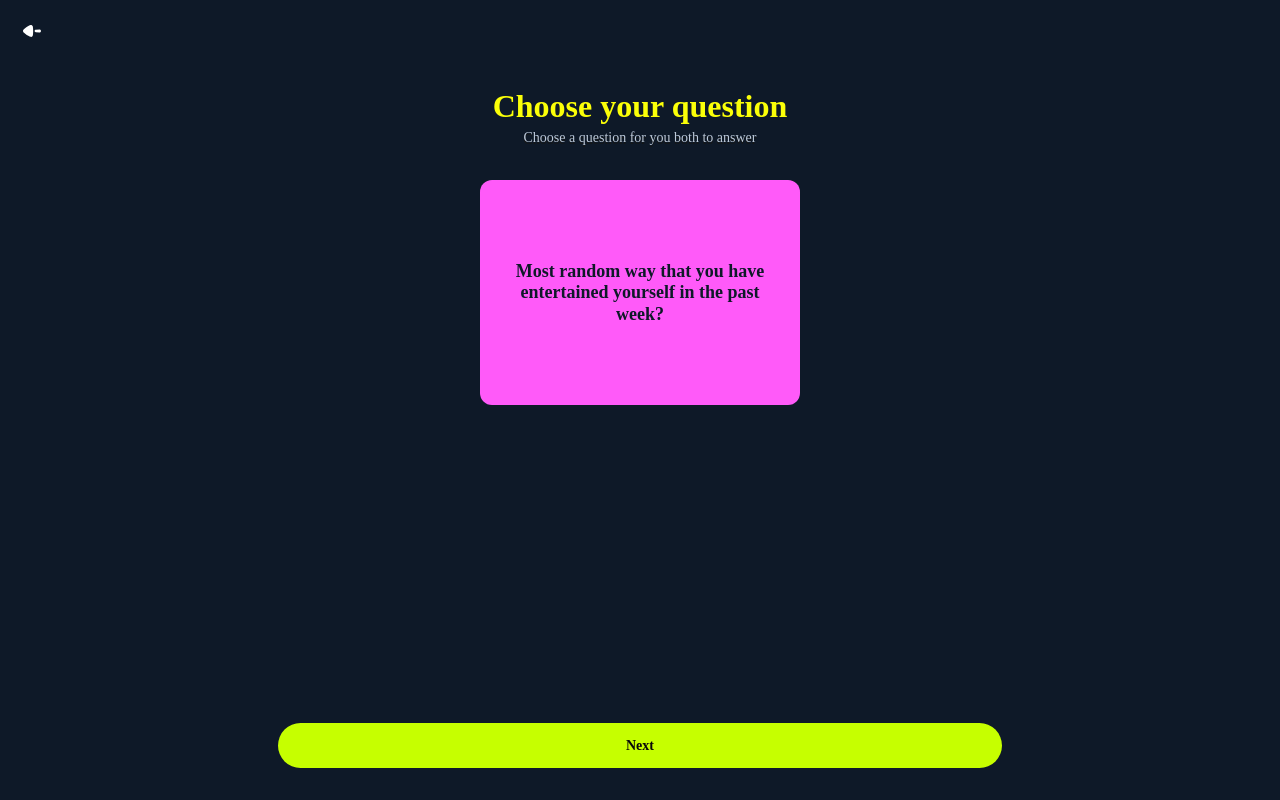
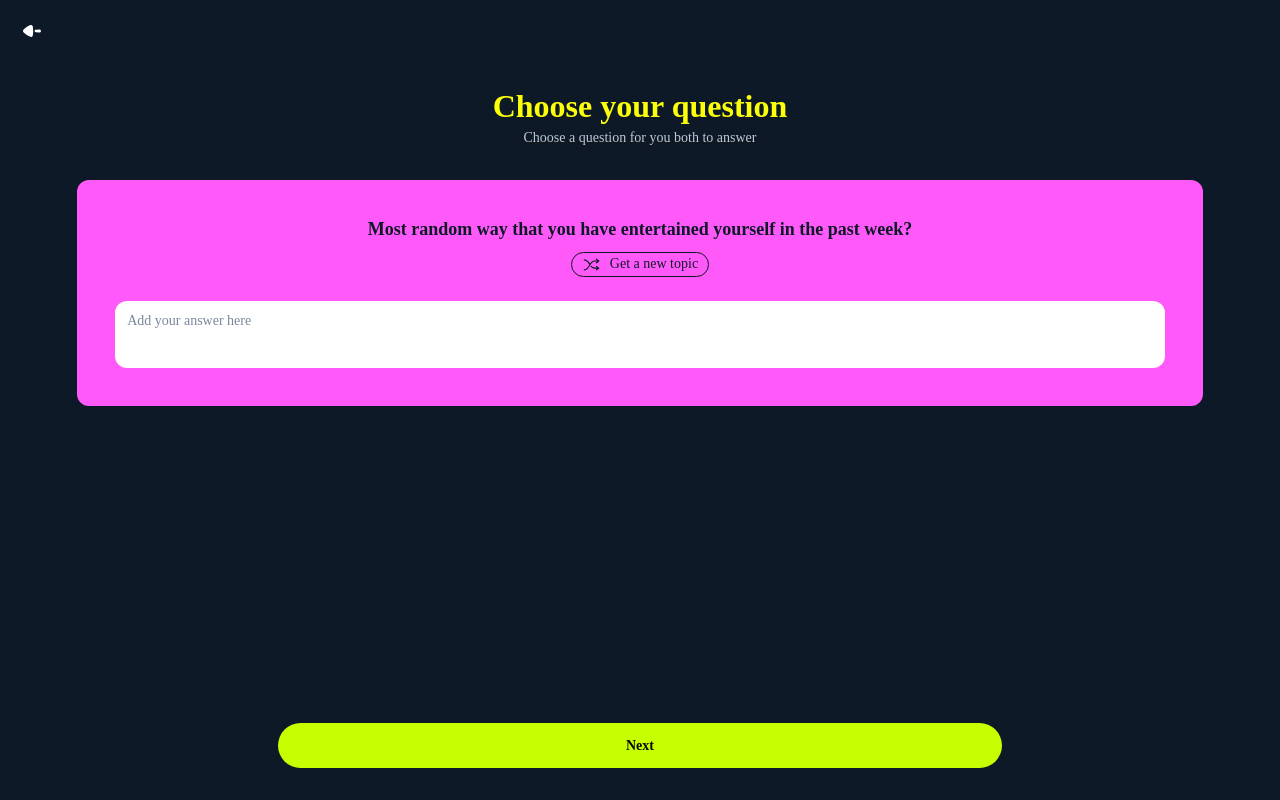
Before and after one commit to Abhirajkar27/Act_DC, a React (Create React App) app: page / in a window 1280 px wide. Both pictures are taken after a click on the button "Start". Built offline with nearby package versions, Linux system fonts and the light colour scheme.

Commit message:
starting activity mainpage

```diff
--- a/src/Pages/MainPage/DCMain.css
+++ b/src/Pages/MainPage/DCMain.css
@@ -54,10 +54,11 @@
 
 .ques_ans_container_DC {
   display: flex;
+  flex-direction: column;
   justify-content: center;
   align-items: center;
-  width: 20rem;
-  height: 14.0625rem;
+  width: 88vw;
+  height: 28.17vh;
   flex-shrink: 0;
   margin-top: 4.2vh;
   border-radius: var(--large, 0.75rem);
@@ -65,15 +66,71 @@
 }
 .ques_DC {
   color: var(--Dark-Dark--100, #0e1928);
-  width: 18.2rem;
+  /* width: 18.2rem; */
+  width: 70vw;
+  margin-bottom: 0.5vh;
   text-align: center;
   font-feature-settings: "liga" off, "clig" off;
   font-family: Gilroy;
   font-size: 1.125rem;
   font-style: normal;
   font-weight: 700;
-  line-height: 120%; /* 1.35rem */
+  line-height: 120%;
 }
+
+.newSelectbtn_DC {
+  display: inline-flex;
+  padding: 2px 10px;
+  align-items: center;
+  gap: 9px;
+  border-radius: 50px;
+  border: 1px solid var(--Neutral-Light, #0e1928);
+  margin-top: 0.5rem;
+}
+
+.newSelectIcon_DC {
+  width: 19px;
+  height: 19px;
+}
+.newSelectText_DC {
+  color: var(--Neutral-Light, #0e1928);
+  text-align: center;
+  font-feature-settings: "clig" off, "liga" off;
+  font-family: Gilroy;
+  font-size: 14px;
+  font-style: normal;
+  font-weight: 400;
+  line-height: 120%;
+}
+
+.ans_area_DC {
+  width: 82vw;
+  height: 8.3vh;
+  flex-shrink: 0;
+  margin-top: 3vh;
+  box-sizing: border-box;
+  padding: 0.75rem;
+  border-radius: var(--large, 0.75rem);
+  background: var(--Light-Light--100, #fff);
+  border: none;
+}
+.ans_area_DC::placeholder {
+  color: var(--Dark-Dark--50, #79889d);
+  font-feature-settings: "liga" off, "clig" off;
+  font-family: Gilroy;
+  font-size: 0.875rem;
+  font-style: normal;
+  font-weight: 400;
+  line-height: 120%; /* 1.05rem */
+}
+.ans_area_DC:focus {
+  border-radius: var(--large, 0.75rem);
+  border: 1px solid var(--Dark-Dark--100, #0e1928);
+  background: var(--Light-Light--100, #fff);
+  box-shadow: 0px 2px 0px 0px #000;
+  outline: none;
+}
+
 .nxtbtntp_DC {
   display: flex;
   width: 56.5vw;
--- a/src/Pages/MainPage/DCMain.jsx
+++ b/src/Pages/MainPage/DCMain.jsx
@@ -17,6 +17,14 @@ const DCMain = (props) => {
             <div className='msgSubheading_DC'><span>Choose a question for you both to answer</span></div>
             <div className="ques_ans_container_DC">
                 <span className='ques_DC'>Most random way that you have entertained yourself in the past week?</span>
+             <div className='newSelectbtn_DC'>
+                <svg className='newSelectIcon_DC' xmlns="http://www.w3.org/2000/svg" width="19" height="19" viewBox="0 0 19 19" fill="none">
+                    <path d="M14.7926 10.9428C14.6684 10.8788 14.5256 10.8608 14.3893 10.8917C14.2531 10.9227 14.1321 11.0007 14.0477 11.1121C13.9633 11.2234 13.9209 11.361 13.9279 11.5005C13.9349 11.64 13.9909 11.7726 14.086 11.875L14.9529 12.5221H12.7798C12.1799 12.5163 11.5889 12.3768 11.0497 12.1139C10.5105 11.851 10.0366 11.4712 9.66259 11.0021C9.60918 10.9448 9.54501 10.8986 9.47373 10.8661C9.40245 10.8336 9.32547 10.8154 9.24718 10.8127C9.08906 10.8071 8.93521 10.8646 8.81947 10.9725C8.70373 11.0803 8.63558 11.2298 8.63001 11.3879C8.62444 11.546 8.68191 11.6998 8.78978 11.8156C9.27447 12.4187 9.88961 12.9041 10.5889 13.2353C11.2883 13.5664 12.0536 13.7347 12.8273 13.7275H14.9529L14.086 14.3746C13.9733 14.4729 13.9018 14.61 13.8858 14.7587C13.8698 14.9074 13.9105 15.0566 13.9997 15.1766C14.089 15.2966 14.2202 15.3785 14.3672 15.4059C14.5141 15.4334 14.6661 15.4043 14.7926 15.3246L17.1023 13.6087C17.176 13.5534 17.2359 13.4817 17.2771 13.3992C17.3183 13.3168 17.3398 13.2259 17.3398 13.1337C17.3398 13.0415 17.3183 12.9506 17.2771 12.8682C17.2359 12.7857 17.176 12.714 17.1023 12.6587L14.7926 10.9428Z" fill="#0E1928" />
+                    <path d="M12.7307 6.57347C12.7617 6.56456 12.7947 6.56456 12.8257 6.57347H15.0404L14.0666 7.34534C13.943 7.44298 13.8633 7.58572 13.8449 7.74216C13.8265 7.89861 13.871 8.05595 13.9687 8.17956C14.0663 8.30318 14.2091 8.38295 14.3655 8.40132C14.5219 8.41969 14.6793 8.37516 14.8029 8.27753L17.1126 6.44284C17.1819 6.38721 17.2379 6.31671 17.2764 6.23655C17.3148 6.15639 17.3348 6.06862 17.3348 5.97972C17.3348 5.89081 17.3148 5.80304 17.2764 5.72288C17.2379 5.64273 17.1819 5.57223 17.1126 5.51659L14.8029 3.68191C14.6793 3.58427 14.5219 3.53975 14.3655 3.55812C14.2091 3.57649 14.0663 3.65626 13.9687 3.77987C13.871 3.90349 13.8265 4.06083 13.8449 4.21727C13.8633 4.37372 13.943 4.51646 14.0666 4.61409L15.0404 5.38597H12.8257C10.5279 5.33847 9.06133 6.84066 7.93321 8.56253C6.63883 6.53191 5.15446 4.22816 2.25696 4.22816C2.09949 4.22816 1.94846 4.29071 1.83711 4.40206C1.72576 4.51341 1.66321 4.66443 1.66321 4.82191C1.66321 4.97938 1.72576 5.1304 1.83711 5.24175C1.94846 5.3531 2.09949 5.41566 2.25696 5.41566C4.69133 5.41566 5.93821 7.63628 7.23852 9.68472C5.93821 11.8757 4.6854 14.2863 2.25696 14.2507C2.09949 14.2507 1.94846 14.3132 1.83711 14.4246C1.72576 14.5359 1.66321 14.6869 1.66321 14.8444C1.66321 15.0019 1.72576 15.1529 1.83711 15.2643C1.94846 15.3756 2.09949 15.4382 2.25696 15.4382C7.87383 15.4916 7.79071 6.77534 12.7307 6.57347Z" fill="#0E1928" />
+                </svg>
+                <span className="newSelectText_DC">Get a new topic</span>
+             </div>
+             <textarea className='ans_area_DC' placeholder='Add your answer here' style={{resize:"none"}}/>
             </div>
             <button className={`nxtbtntp_DC`}><span className={`nxtbtntp-txt_DC`}>Next</span></button>
     </div>
```
